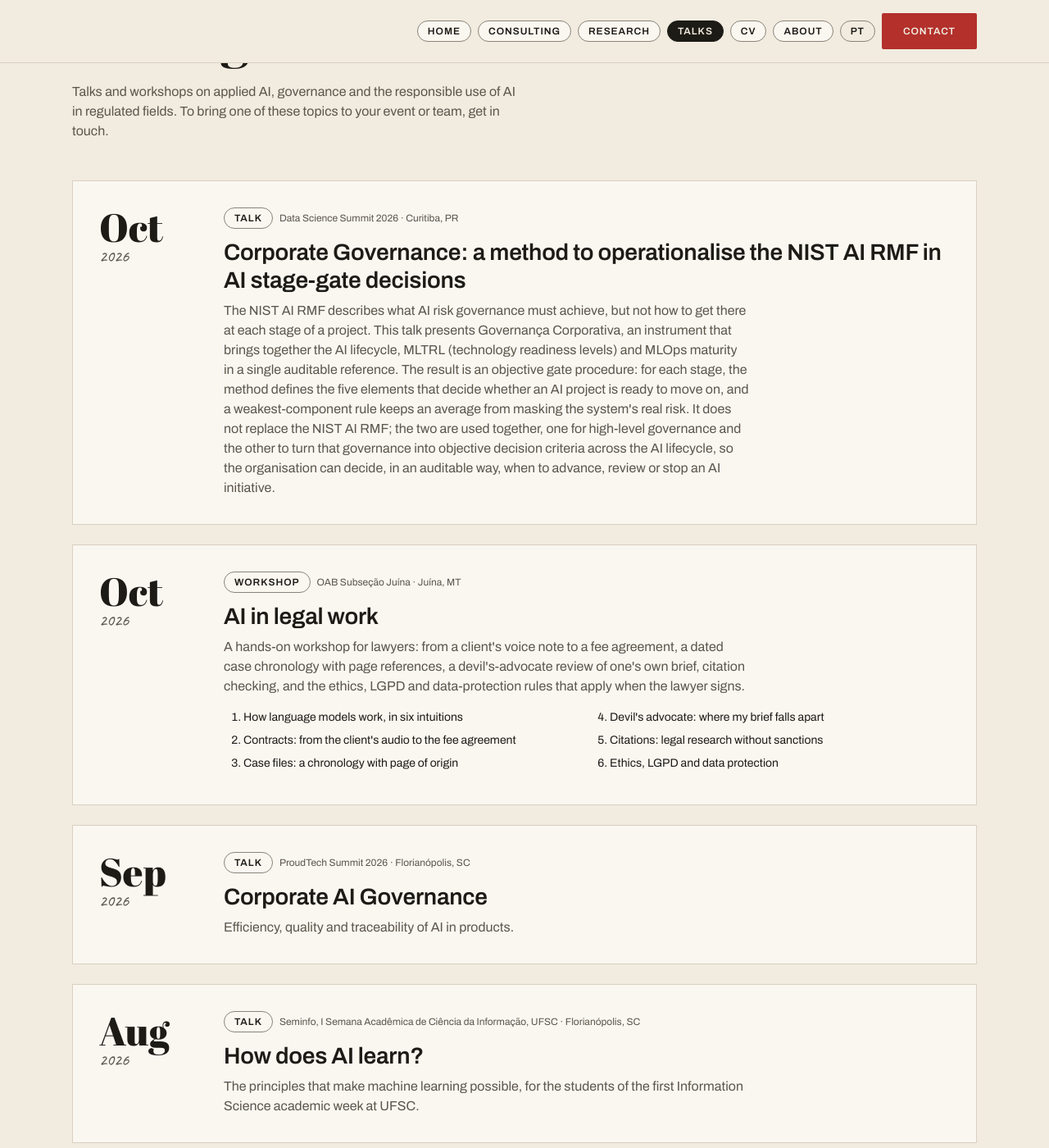
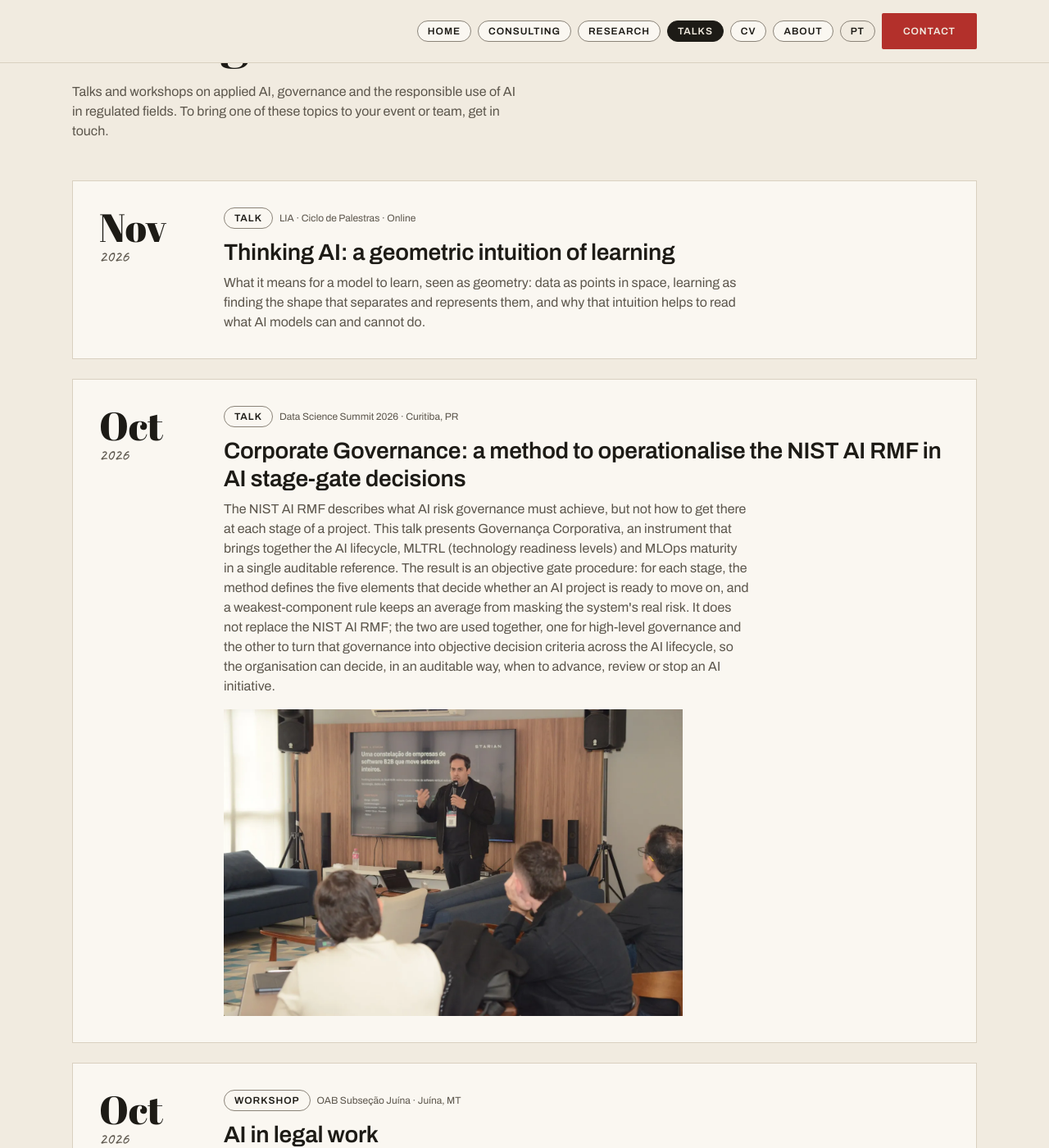
Before and after one commit to areeberg/alexandre.github.io, a Jekyll site: the page built from talks.html, in a window 1280 px wide and 1400 px high, scrolled down 193 px. Shown: the whole window at 82% size. Built offline with Jekyll 4.4.1, drawn with Linux system fonts in a browser that asks for light colours.

Commit message:
Adiciona a palestra Thinking AI (LIA) e a foto do Data Science Summit
Co-Authored-By: Claude Opus 5.5 <noreply@anthropic.com>

```diff
--- a/_data/talks.yml
+++ b/_data/talks.yml
@@ -1,11 +1,28 @@
 # Palestras, workshops e treinamentos, do mais recente para o mais antigo.
 # date: AAAA-MM (deixe vazio se ainda não souber). status: upcoming | delivered.
-# video: link opcional para a gravação.
+# video: link opcional para a gravação. photo: foto opcional (aparece na página de palestras), com photo_alt.
+- id: lia-thinking-ai-2026
+  status: delivered
+  date: 2026-11   # 10/11/2026, online, no YouTube da LIA
+  event: LIA · Ciclo de Palestras
+  city: Online
+  en:
+    kind: Talk
+    title: "Thinking AI: a geometric intuition of learning"
+    text: "What it means for a model to learn, seen as geometry: data as points in space, learning as finding the shape that separates and represents them, and why that intuition helps to read what AI models can and cannot do."
+  pt:
+    kind: Palestra
+    title: "Thinking AI: uma intuição geométrica do aprendizado"
+    text: "O que significa um modelo aprender, visto como geometria: dados como pontos no espaço, aprendizado como encontrar a forma que os separa e representa, e por que essa intuição ajuda a entender o que os modelos de IA conseguem e não conseguem fazer."
 - id: dss-curitiba-2026
   status: delivered
   date: 2026-10
   event: Data Science Summit 2026
   city: Curitiba, PR
+  photo: /assets/img/palestra-dss-2026.webp
+  photo_alt:
+    en: Alexandre presenting at Data Science Summit 2026 in Curitiba
+    pt: Alexandre apresentando no Data Science Summit 2026, em Curitiba
   en:
     kind: Talk
     title: "Corporate Governance: a method to operationalise the NIST AI RMF in AI stage-gate decisions"
--- a/_includes/palestra.html
+++ b/_includes/palestra.html
@@ -34,6 +34,9 @@
     {%- if tk.video %}
     <p class="palestra__video"><a class="ka-link" href="{{ tk.video }}" target="_blank" rel="noopener">{% if include.lang == 'pt' %}Assistir à gravação{% else %}Watch the recording{% endif %}</a></p>
     {%- endif %}
+    {%- if tk.photo and include.full %}
+    <figure class="palestra__foto ka-grade"><img src="{{ tk.photo | relative_url }}" alt="{{ tk.photo_alt[include.lang] }}" width="1400" height="935" loading="lazy"></figure>
+    {%- endif %}
     {%- if tx.modules and include.full %}
     <ol class="palestra__modulos">
       {%- for m in tx.modules %}<li>{{ m }}</li>{% endfor %}
--- a/assets/css/kauri.css
+++ b/assets/css/kauri.css
@@ -229,6 +229,8 @@ a { color: inherit; }
 .palestra__corpo p { margin: 0; color: var(--grafite); max-width: 70ch; }
 .palestra__corpo .tags { align-items: center; }
 .palestra__corpo p.palestra__video { margin-top: var(--esp-12); }
+.palestra__foto { margin: var(--esp-16) 0 0; max-width: 560px; }
+.palestra__foto img { display: block; width: 100%; height: auto; }
 .palestra__modulos { margin: var(--esp-16) 0 0; padding-left: var(--esp-24); columns: 2; column-gap: var(--esp-32); font: 400 14px/20px var(--font-sans); }
 .palestra__modulos li { margin-bottom: var(--esp-8); break-inside: avoid; }
 
```
Also changed, not shown: assets/img/palestra-dss-2026.webp (added).
